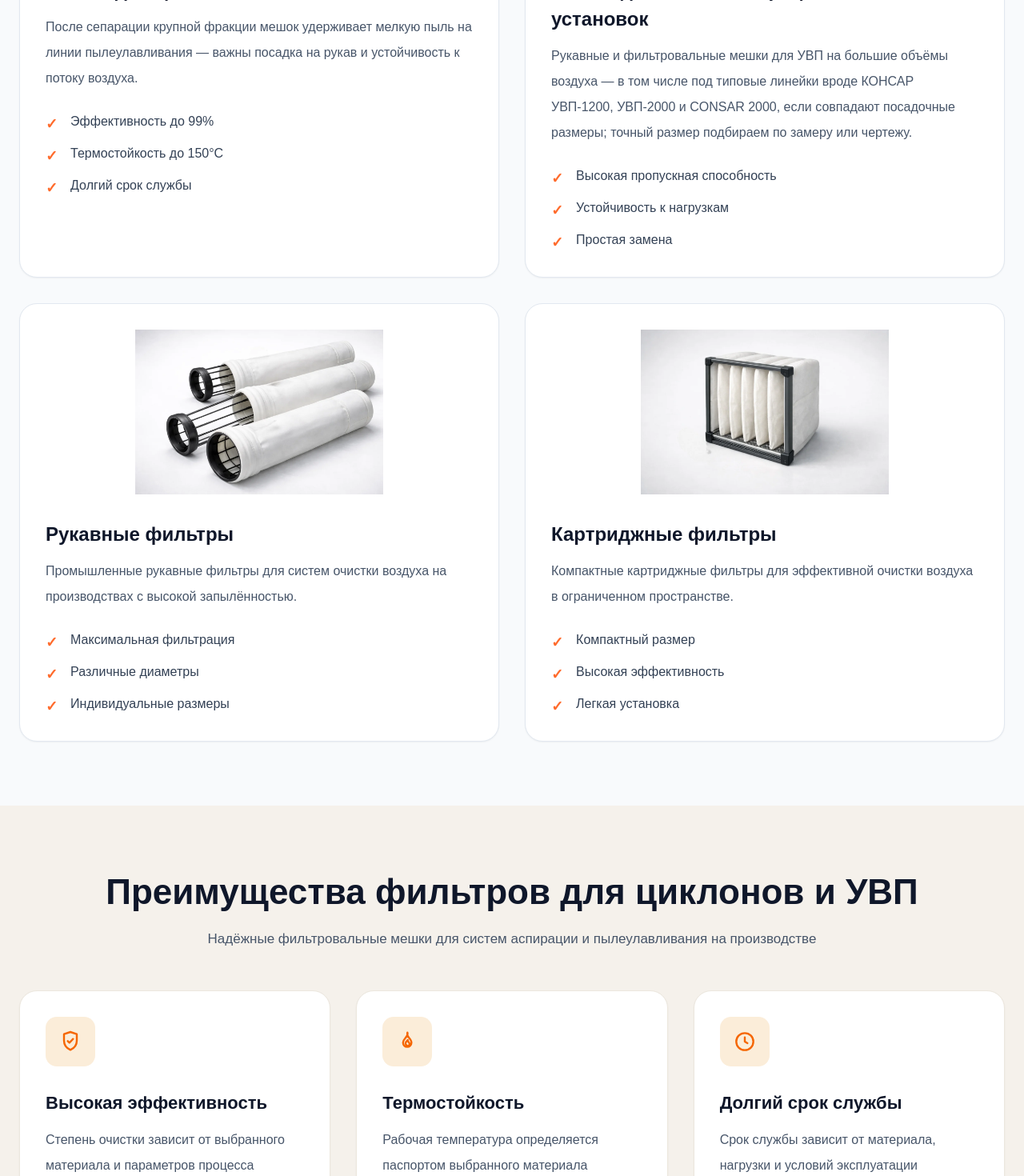
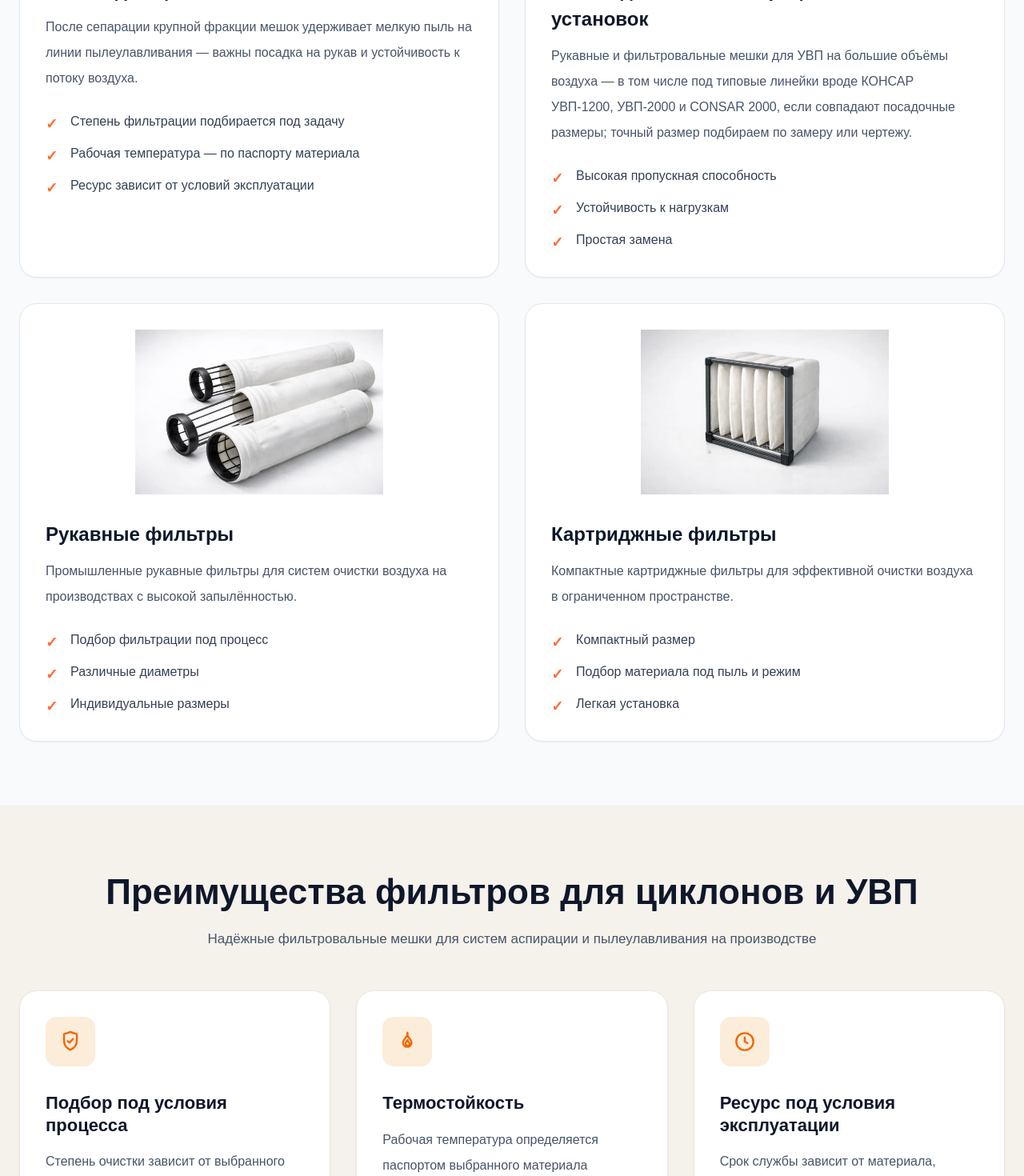
Before and after one commit to karipupkina-ux/filterflow-next, a Next.js app: page /meshki-dlya-ciklonov-i-uvp in a window 1280 px wide. Shown: the part 1620-3090 px from the top of the page at 80% size. Built offline with nearby package versions, Linux system fonts and the light colour scheme.

Commit message:
Trust: finish qualifying cyclone and UVP claims

```diff
--- a/app/meshki-dlya-ciklonov-i-uvp/page.tsx
+++ b/app/meshki-dlya-ciklonov-i-uvp/page.tsx
@@ -429,15 +429,15 @@ export default function MeshkiDlyaCiklonovIUVPPage() {
               <ul className="space-y-3">
                 <li className="flex items-start gap-4">
                   <span className="mt-[8px] text-[18px] font-semibold leading-none text-[#ff6b2c]">✓</span>
-                  <span className="text-[15px] leading-6 text-[#334155] sm:text-[16px] sm:leading-7">Эффективность до 99%</span>
+                  <span className="text-[15px] leading-6 text-[#334155] sm:text-[16px] sm:leading-7">Степень фильтрации подбирается под задачу</span>
                 </li>
                 <li className="flex items-start gap-4">
                   <span className="mt-[8px] text-[18px] font-semibold leading-none text-[#ff6b2c]">✓</span>
-                  <span className="text-[16px] leading-7 text-[#334155]">Термостойкость до 150°C</span>
+                  <span className="text-[16px] leading-7 text-[#334155]">Рабочая температура — по паспорту материала</span>
                 </li>
                 <li className="flex items-start gap-4">
                   <span className="mt-[8px] text-[18px] font-semibold leading-none text-[#ff6b2c]">✓</span>
-                  <span className="text-[16px] leading-7 text-[#334155]">Долгий срок службы</span>
+                  <span className="text-[16px] leading-7 text-[#334155]">Ресурс зависит от условий эксплуатации</span>
                 </li>
               </ul>
             </div>
@@ -498,7 +498,7 @@ export default function MeshkiDlyaCiklonovIUVPPage() {
               <ul className="space-y-3">
                 <li className="flex items-start gap-4">
                   <span className="mt-[8px] text-[18px] font-semibold leading-none text-[#ff6b2c]">✓</span>
-                  <span className="text-[16px] leading-7 text-[#334155]">Максимальная фильтрация</span>
+                  <span className="text-[16px] leading-7 text-[#334155]">Подбор фильтрации под процесс</span>
                 </li>
                 <li className="flex items-start gap-4">
                   <span className="mt-[8px] text-[18px] font-semibold leading-none text-[#ff6b2c]">✓</span>
@@ -536,7 +536,7 @@ export default function MeshkiDlyaCiklonovIUVPPage() {
                 </li>
                 <li className="flex items-start gap-4">
                   <span className="mt-[8px] text-[18px] font-semibold leading-none text-[#ff6b2c]">✓</span>
-                  <span className="text-[16px] leading-7 text-[#334155]">Высокая эффективность</span>
+                  <span className="text-[16px] leading-7 text-[#334155]">Подбор материала под пыль и режим</span>
                 </li>
                 <li className="flex items-start gap-4">
                   <span className="mt-[8px] text-[18px] font-semibold leading-none text-[#ff6b2c]">✓</span>
@@ -565,7 +565,7 @@ export default function MeshkiDlyaCiklonovIUVPPage() {
                 <AdvantageIcon type="shield" />
               </div>
               <h3 className="mb-4 text-[22px] font-bold leading-tight text-[#0f172a]">
-                Высокая эффективность
+                Подбор под условия процесса
               </h3>
               <p className="text-[16px] leading-8 text-[#475569]">
                 Степень очистки зависит от выбранного материала и параметров процесса
@@ -589,7 +589,7 @@ export default function MeshkiDlyaCiklonovIUVPPage() {
                 <AdvantageIcon type="clock" />
               </div>
               <h3 className="mb-4 text-[22px] font-bold leading-tight text-[#0f172a]">
-                Долгий срок службы
+                Ресурс под условия эксплуатации
               </h3>
               <p className="text-[16px] leading-8 text-[#475569]">
                 Срок службы зависит от материала, нагрузки и условий эксплуатации
@@ -853,7 +853,7 @@ export default function MeshkiDlyaCiklonovIUVPPage() {
                   Подбор материала
                 </h3>
                 <p className="max-w-[1120px] text-[14px] leading-7 text-[#334155] sm:text-[16px] sm:leading-8">
-                  Наши специалисты помогут подобрать оптимальный материал фильтровального
+                  Наши специалисты помогут подобрать подходящий материал фильтровального
                   мешка в зависимости от типа пыли, температуры, влажности и других
                   условий эксплуатации. Свяжитесь с нами для консультации.
                 </p>
```
